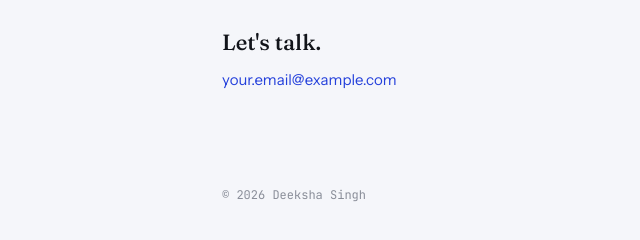
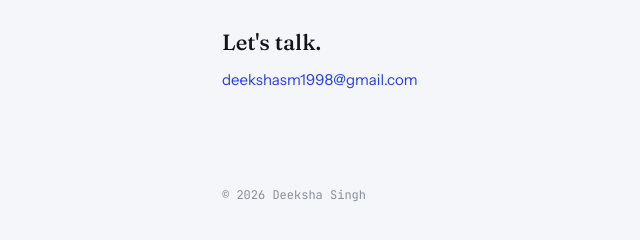
Before and after one commit to iamdwightschrute/iamdwightschrute.github.io, a plain HTML site: page index.html in a window 1280 px wide. Shown: the part 5586-5826 px from the top of the page, 12-652 px from the left. Drawn offline with Linux system fonts and the light colour scheme.

Commit message:
index.html

```diff
--- a/index.html
+++ b/index.html
@@ -449,7 +449,7 @@ a:focus-visible,button:focus-visible,input:focus-visible{outline:2px solid var(-
     <div>
       <h2>Let's talk.</h2>
       <!-- EDIT: your email -->
-      <a class="mail" href="mailto:your.email@example.com">your.email@example.com</a>
+      <a class="mail" href="deekshasm1998@gmail.com">deekshasm1998@gmail.com</a>
     </div>
     <div class="links">
       <a class="btn" href="https://www.linkedin.com/in/deekshasingh03/" target="_blank" rel="noopener">LinkedIn</a>
```
